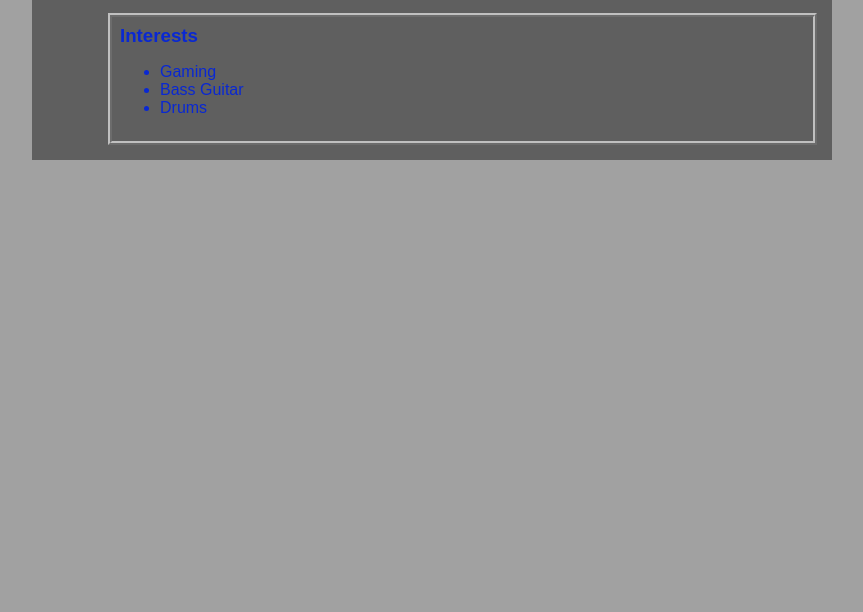
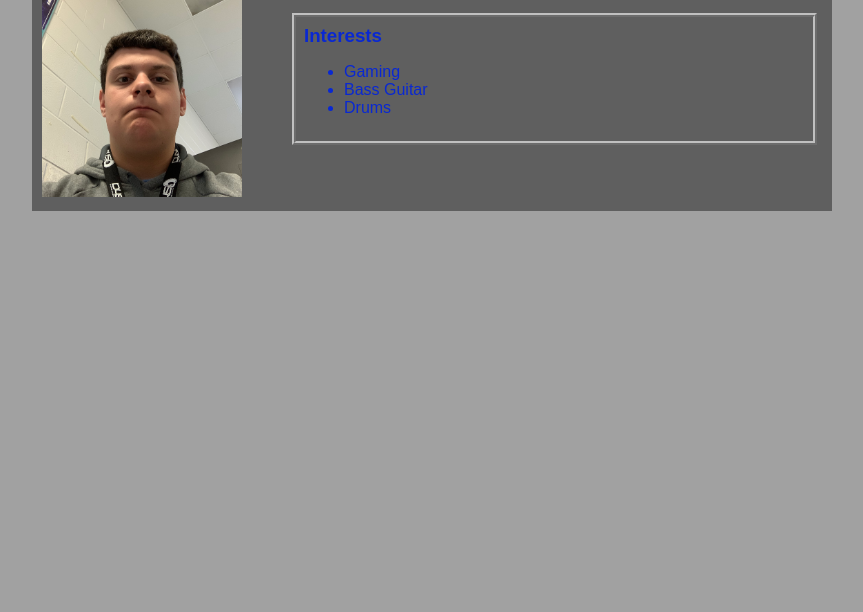
Before and after one commit to blazelacombe/blazelacombe..github.io, a plain HTML site: page index.html in a window 1280 px wide. Shown: the part 188-800 px from the top of the page, without its empty margins (208-1071 px from the left). Drawn offline with Linux system fonts and the light colour scheme.

Commit message:
added profile picture.

```diff
--- a/index.html
+++ b/index.html
@@ -85,7 +85,7 @@
             <main>
                 <!--Sidebar section-->
                 <div class="sidebar">
-                    <img class="sidebar-img" src===>
+                    <img class="sidebar-img" src= "images/ProfilePic.jpg"==>
                 </div>
 
                 <!--Content section-->
```
Also changed, not shown: images/Profile Pic.png (deleted), images/ProfilePic.jpg (added).
